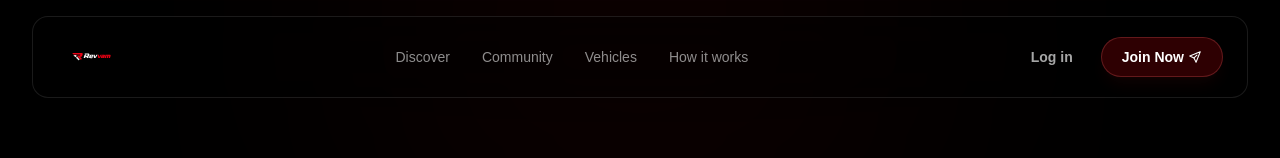
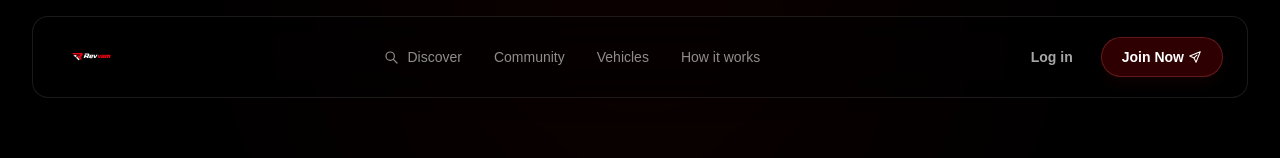
Before and after one commit to Gads-Tech/Revvam, a Next.js app: page / in a window 1280 px wide. Shown: the top 158 px of the page. Built offline with nearby package versions, Linux system fonts and the light colour scheme; no server answers; the database is empty.

Commit message:
Polish desktop navigation with Revvam icons

```diff
--- a/src/components/Navbar.tsx
+++ b/src/components/Navbar.tsx
@@ -1,5 +1,5 @@
 import Link from "next/link";
-import { SendIcon } from "@/components/icons";
+import { SendIcon, SearchIcon, MessageIcon, BellIcon, UserIcon } from "@/components/icons";
 
 import DiscoverLink from "./DiscoverLink";
 import Logo from "./Logo";
@@ -16,8 +16,8 @@ export default function Navbar() {
         </DiscoverLink>
 
         <div className="hidden items-center gap-8 text-sm font-medium text-white/55 md:flex">
-          <DiscoverLink className="transition hover:text-white">
-            Discover
+          <DiscoverLink className="inline-flex items-center gap-2 transition hover:text-white">
+            <SearchIcon className="h-4 w-4" /> Discover
           </DiscoverLink>
           <a href="#community" className="transition hover:text-white">Community</a>
           <a href="#vehicles" className="transition hover:text-white">Vehicles</a>
```
